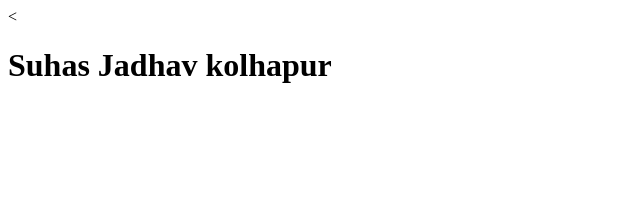
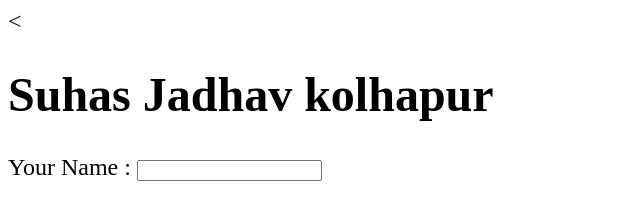
Before and after one commit to suhasj184/coursera-test, a plain HTML site: page index.html in a window 1280 px wide. Shown: the whole page, without its empty margins (0-640 px from the left). Drawn offline with Linux system fonts and the light colour scheme.

Commit message:
new change 1

```diff
--- a/index.html
+++ b/index.html
@@ -2,9 +2,17 @@
 <html lang="en" dir="ltr">
   <head>
     <meta charset="utf-8">
+    <script src="app.js"></script>
+    <style>body { font-size: 1.5em; }</style>
     <title>Hello Suhas kolhapur</title>
   </head>
   <body>
     <<h1>Suhas Jadhav kolhapur</h1>
+    <div id="nameCalculator">
+      <div>
+        Your Name : <input type="text" id="name">
+      </div>
+      <div id="output"></div>
+    </div>
   </body>
 </html>
```
